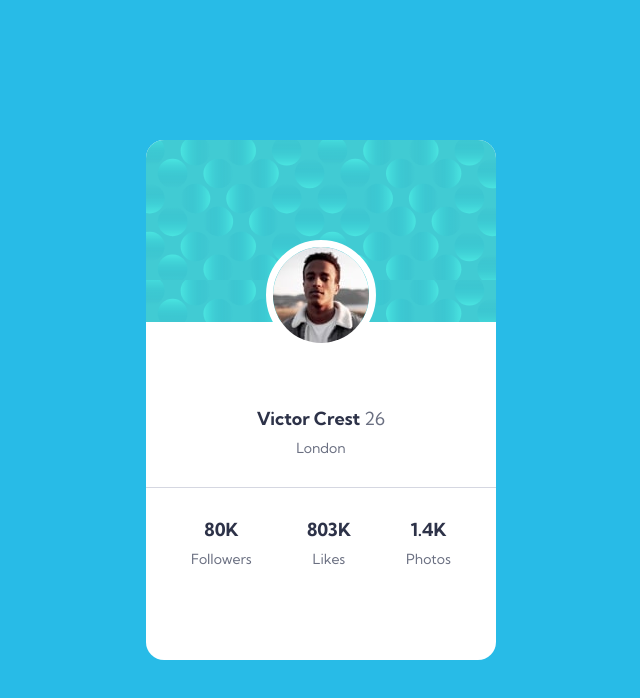
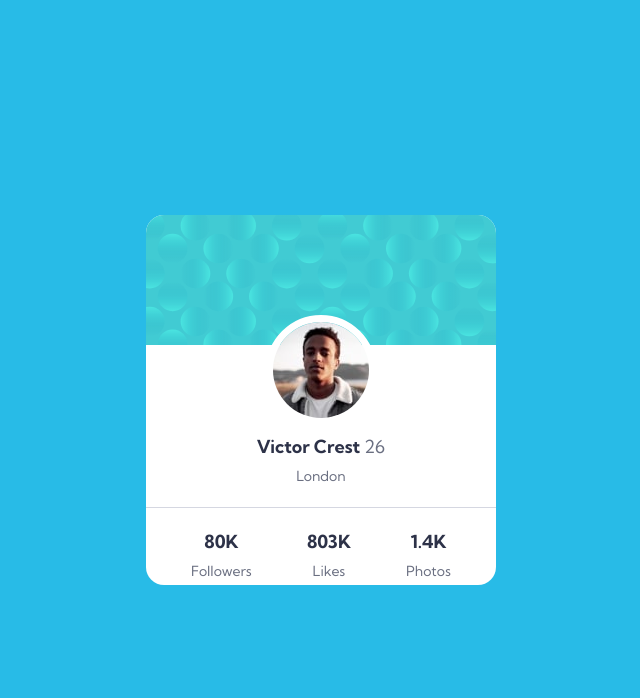
Before and after one commit to the-catalystmc/profile-card, a plain HTML site: page index.html in a window 1280 px wide. Shown: the whole page, without its empty margins (319-959 px from the left). Drawn offline with Linux system fonts and the light colour scheme.

Commit message:
Add updated card length.

```diff
--- a/scss/sections/_card.scss
+++ b/scss/sections/_card.scss
@@ -17,7 +17,7 @@ body {
   display: flex;
   flex-direction: column;
   align-items: center;
-  height: 65%;
+  height: 370px;
   width: 350px;
   border-radius: 18px;
   background: white;
@@ -43,7 +43,7 @@ body {
   }
 
   &__userinfo {
-    margin: 85px 0 0 0;
+    margin: 90px 0 0 0;
     text-align: center;
   }
 
@@ -71,7 +71,7 @@ body {
     border-width: 0;
     color: hsl(230, 17%, 86%);
     background-color:hsl(230, 17%, 86%);
-		margin: 30px 0;
+		margin: 22px 0;
   }
 
   &__stats {
```
Also changed, not shown: css/style.css.
